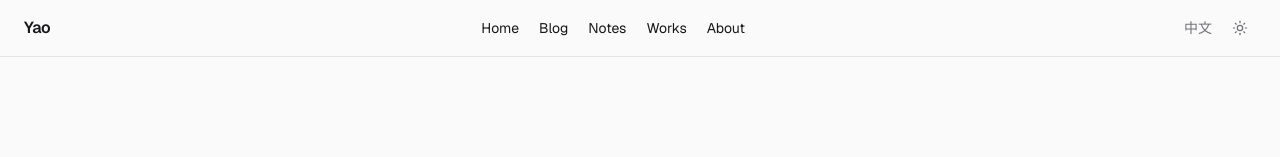
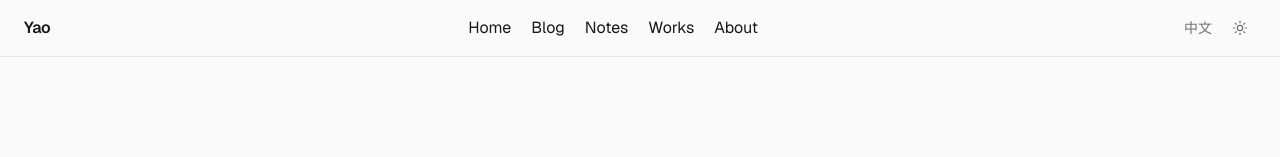
Before and after one commit to TTANF1/yao.me, a Next.js app: page /en/about in a window 1280 px wide. Shown: the top 157 px of the page. Built offline with nearby package versions, Linux system fonts and the light colour scheme; no server answers.

Commit message:
chore: default site domain to fyao.me

```diff
--- a/components/header.tsx
+++ b/components/header.tsx
@@ -3,8 +3,8 @@ import type { Locale } from '@/lib/locale'
 import { site } from '@/lib/site'
 import Link from 'next/link'
 import { LocaleSwitcher } from './locale-switcher'
+import { ScrambleText } from './scramble-text'
 import { ThemeToggle } from './theme-toggle'
-import { ScrambleText } from './scramble-text'
 
 export function Header({ locale }: { locale: Locale }) {
   const t = getMessages(locale)
@@ -25,7 +25,7 @@ export function Header({ locale }: { locale: Locale }) {
         <Link href={`/${locale}`} className="shrink-0 font-semibold tracking-tight">
           {site.name}
         </Link>
-        <nav className="flex items-center gap-3 text-sm sm:gap-5" aria-label="Main">
+        <nav className="flex items-center gap-3 text-base sm:gap-5" aria-label="Main">
           {nav.map((item) => (
             <Link key={item.key} href={item.href} className="link">
               {/* 语言切换时导航文字做洗牌动效（B 方案，header 固定使用） */}
--- a/lib/site.ts
+++ b/lib/site.ts
@@ -3,11 +3,11 @@
  */
 export const site = {
   name: 'Yao',
-  domain: 'yao.me',
+  domain: 'fyao.me',
   /** 正式部署前请把域名替换为真实地址（Vercel 分配域名或自定义域名）；
    *  也可通过环境变量 SITE_URL 覆盖（仅服务端使用，如 sitemap/robots/feed/metadata；
    *  客户端组件不需要该值，故不带 NEXT_PUBLIC_ 前缀以免注入浏览器）。 */
-  url: process.env.SITE_URL ?? 'https://yao.me',
+  url: process.env.SITE_URL ?? 'https://fyao.me',
   defaultLocale: 'zh',
   locales: ['zh', 'en'] as const,
   social: {
```
